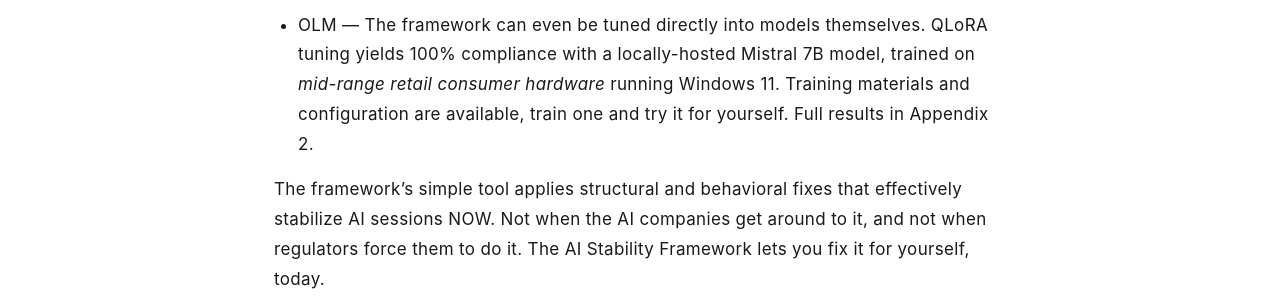
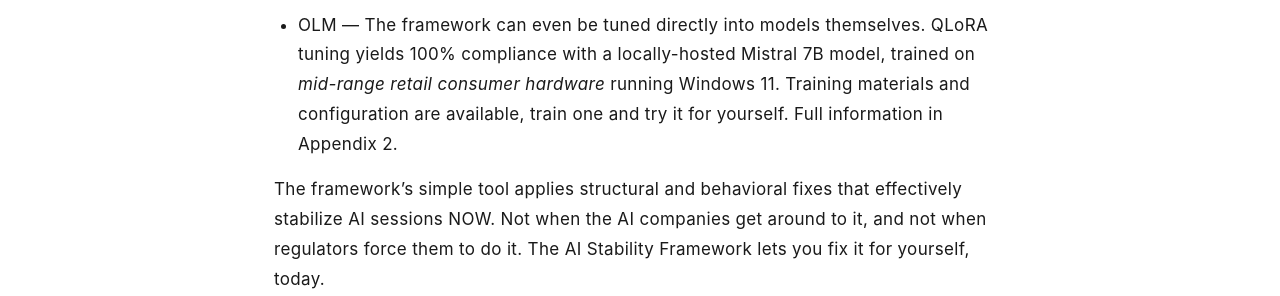
Before and after one commit to rojaslen/AISF-WEB, a Jekyll site: the page built from index.md, in a window 1280 px wide. Shown: the part 916-1212 px from the top of the page. Built offline with Jekyll 4.4.1, drawn with Linux system fonts in a browser that asks for light colours; some web fonts are replaced.

```diff
--- a/index.md
+++ b/index.md
@@ -16,7 +16,7 @@
 
   - AISF-CORE — Small, standalone Windows desktop app. Full framework, workflow optimized for keyboard. CC BY-NC-ND 4.0, **FREE for personal use**.
   - CDA — Copilot Digital Accessibility. WCAG-only enterprise accessibility tool with multi-model compatibility — works with ChatGPT, Claude, Gemini and more. CC0, dedicated to **PUBLIC DOMAIN**.
-  - OLM — The framework can even be tuned directly into models themselves. QLoRA tuning yields 100% compliance with a locally-hosted Mistral 7B model, trained on *mid-range retail consumer hardware* running Windows 11. Training materials and configuration are available, train one and try it for yourself. Full results in Appendix 2.
+  - OLM — The framework can even be tuned directly into models themselves. QLoRA tuning yields 100% compliance with a locally-hosted Mistral 7B model, trained on *mid-range retail consumer hardware* running Windows 11. Training materials and configuration are available, train one and try it for yourself. Full information in Appendix 2.
 
 The framework's simple tool applies structural and behavioral fixes that effectively stabilize AI sessions NOW. Not when the AI companies get around to it, and not when regulators force them to do it. The AI Stability Framework lets you fix it for yourself, today.
 
```
Also changed, not shown: apx02-olm.md (+1 -0 lines).
